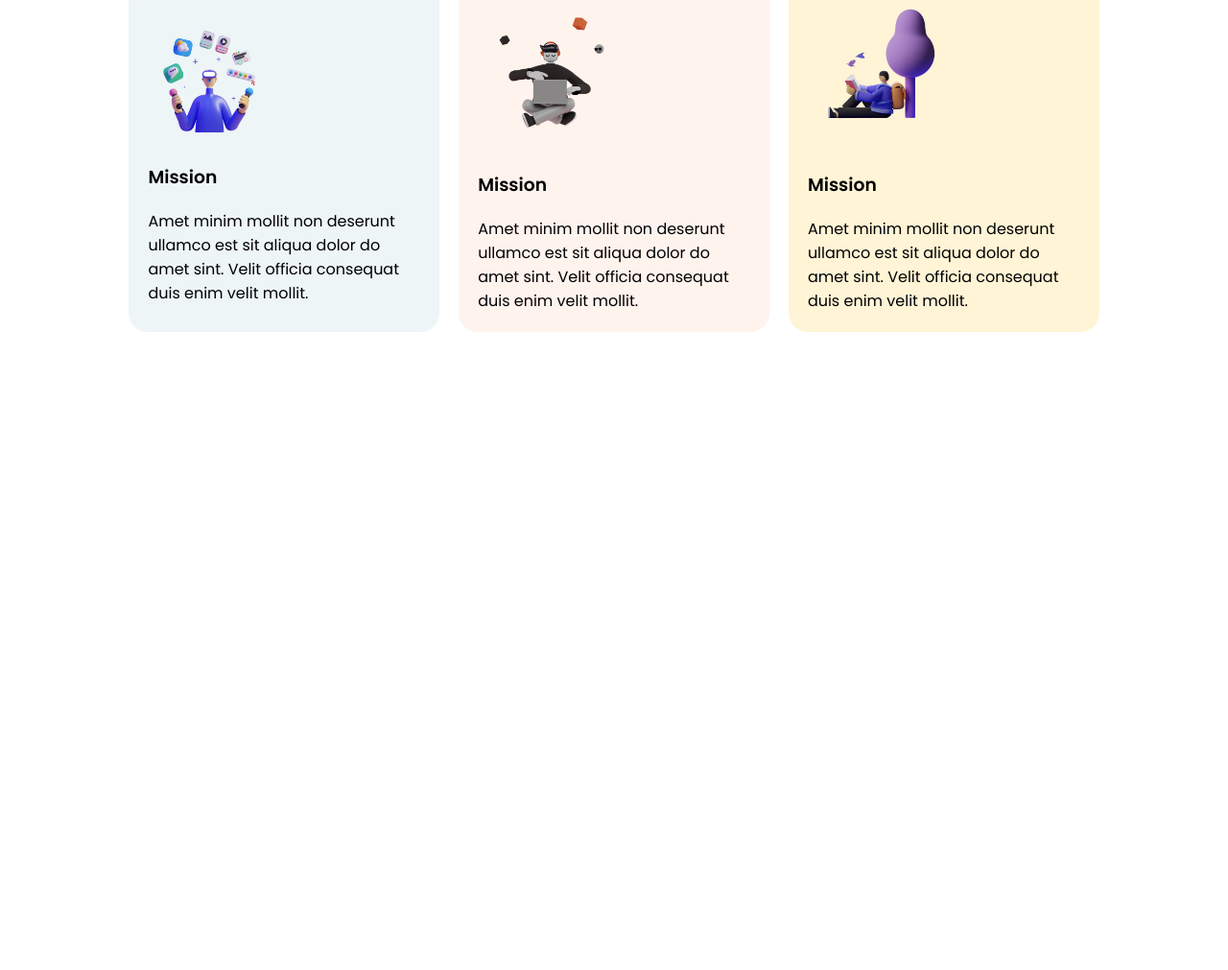
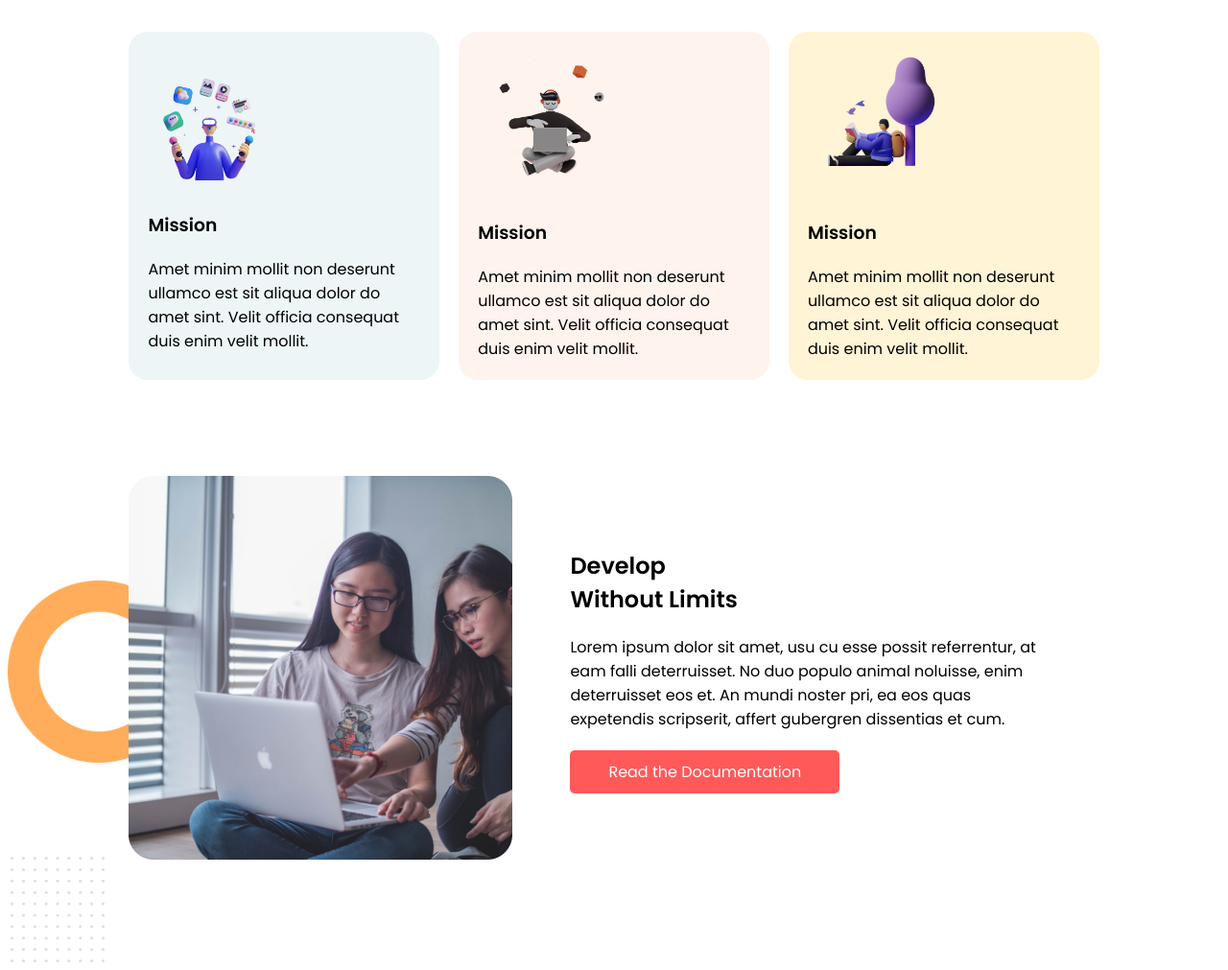
Before and after one commit to Lamiya228/Mission-2025, a plain HTML site: page index.html in a window 1280 px wide. Shown: the part 529-1540 px from the top of the page at 96% size. Before the commit the page ends 883 px from the top, so only its background shows below. Drawn offline with Linux system fonts and the light colour scheme.

Commit message:
Develop Section Done

```diff
--- a/index.html
+++ b/index.html
@@ -51,8 +51,24 @@
            </div>
         </div>
     </div>
-    </section>
-    <section></section>
+</section>
+     <!-- Develop Section -->
+     <section class="developer">
+      <div class=" padding-y container flexiable-container ">
+     <div class="develop">
+     <div class="left-contant half-width text">
+        <img src="images/pictures/coding.png" alt="work photo">
+     </div>
+     <div class="right-contant half-width photo">
+        <h1>Develop <br>
+            Without Limits</h1>
+            <p>Lorem ipsum dolor sit amet, usu cu esse possit referrentur, at eam falli deterruisset. No duo populo animal noluisse, enim deterruisset eos et. An mundi noster pri, ea eos quas expetendis scripserit, affert gubergren dissentias et cum.</p>
+           <div class="btn"> <a href="#">Read the  Documentation</a>
+        </div>
+     </div>
+    </div>
+     </div>
+     </section>
     <section></section>
     <section></section>
    </main>
--- a/style.css
+++ b/style.css
@@ -11,7 +11,7 @@ body h1,p {
     margin: 0 auto;
 }
 .half-width {
-    width: 50%;
+    width: 60%;
 }
 .container{
     width:80% ;
@@ -51,6 +51,7 @@ header{
 
 header .avatar{
  text-align: center;
+ justify-content: center;
 }
 .avatar img{
     width: 60%;
@@ -60,6 +61,7 @@ header .avatar{
     display: flex;
     flex-direction: column;
     gap: 50px;
+    padding-top: 50px ;
 }
 .mission h1{
     font-size:40px ;
@@ -87,3 +89,42 @@ header .avatar{
 #item3{
     background-color:#fff4d6 ;
 }
+/* Develop Scetion */
+.developer{
+   background-image: url(images/shapes/shape-1.png),
+   url(images/illustrators/pattern.svg.svg);
+   background-repeat: no-repeat;
+   background-size: 15% , 8%;
+   background-position: left center, left bottom;
+}
+.develop{
+    display: flex;
+    gap: 60px;
+}
+.text{
+    width: 400px
+}
+.left-contant img{
+    width: 100%;
+}
+.right-contant{
+
+  display: flex;
+  flex-direction: column;
+  justify-content: center;
+  row-gap: 20px;
+}
+.right-contant a {
+ background-color:  #ff5959;
+ text-decoration: none;
+ padding: 10px 40px;
+ display: inline-block;
+ border-radius: 5px;
+ color: white;
+}
+.photo {
+    width: 50%;
+}
+.padding-y{
+    padding: 100px;
+}
```
Also changed, not shown: images/illustrators/pattern.svg.svg (added).
